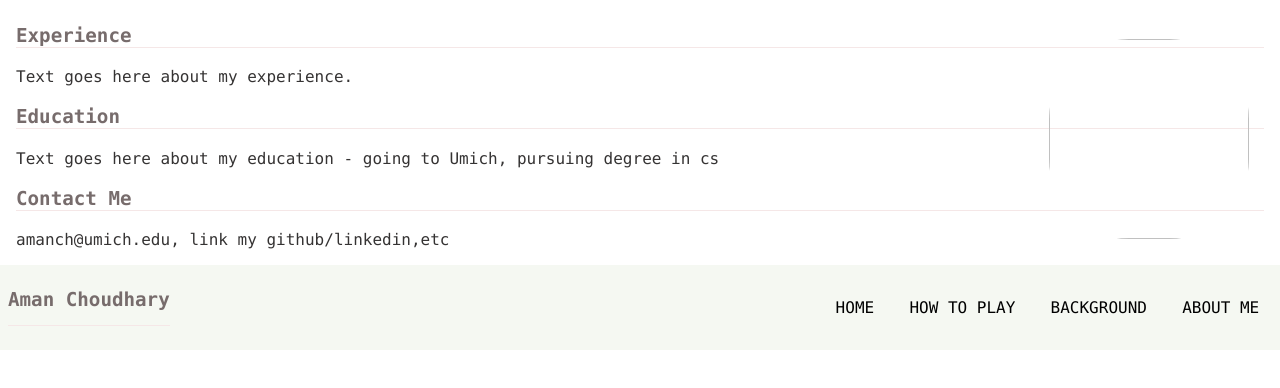
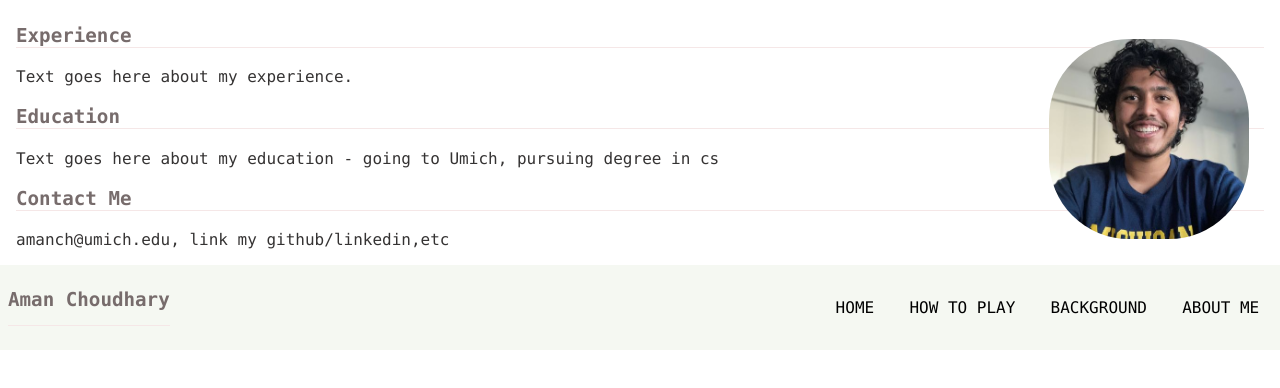
Before and after one commit to AmanChoudhary2020/Seep-Card-Game, a website: page aboutme.html in a window 1280 px wide. Shown: the part 294-682 px from the top of the page. Drawn offline with Linux system fonts and the light colour scheme.

Commit message:
fixed image

```diff
--- a/aboutme.html
+++ b/aboutme.html
@@ -22,7 +22,7 @@
 
         <section class="content-section" >
             <h2 class="title">About Me</h2>
-            <img class="face" src="controller/assets/Choudhary_Aman_Photo.jpg">
+            <img class="face" src="/controller/assets/CardImages/Choudhary_Aman_Photo.jpg">
             <h3>Experience</h3>
                 <p>
                     Text goes here about my experience.
```
